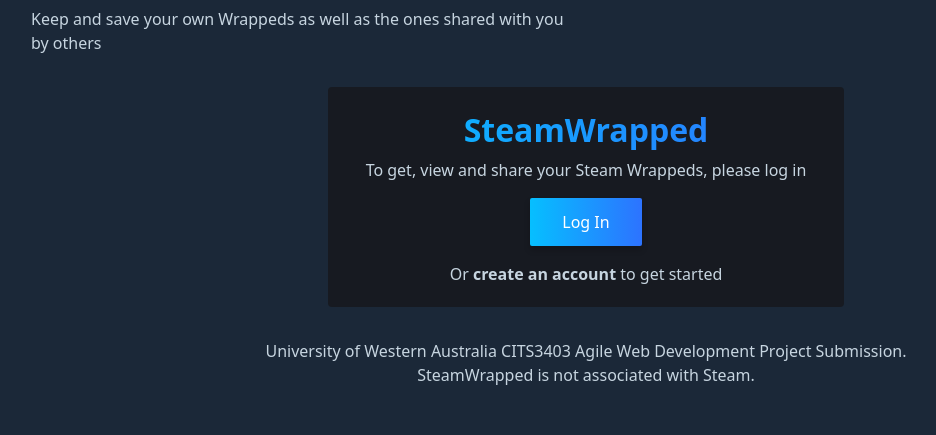
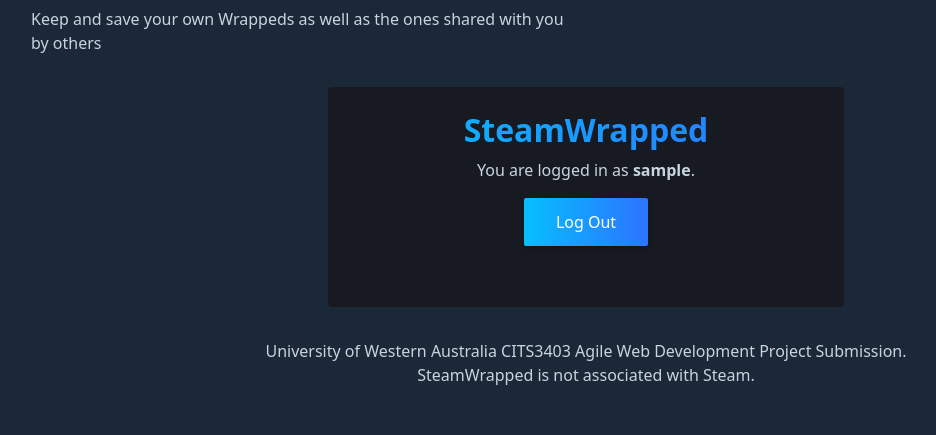
Before and after one commit to leftamarc/CITS3403-Project, a Flask app: page / in a window 1280 px wide. Shown: the part 501-936 px from the top of the page, without its empty margins (54-990 px from the left). Run offline with Flask 3, Linux system fonts and the light colour scheme; the visitor is signed in with stand-in values (Sample User, id 1); some libraries are stand-ins or nearby versions.

Commit message:
Update log_in_footer.html
edited log in footer to allow dynamic changes when sessioned

```diff
--- a/app/templates/elements/log_in_footer.html
+++ b/app/templates/elements/log_in_footer.html
@@ -1,16 +1,23 @@
 <div class="row justify-content-center">
     <div class="col-md-5 ">
         <div class="bottom-box p-4 mt-3 mb-3">
-            <h1 class="bottom-box-title login ">SteamWrapped</h1>
+            <h1 class="bottom-box-title login">SteamWrapped</h1>
+
+            {% if session.get('user_id') %}
+                <p class="bottom-box-text">You are logged in as <strong>{{ session.get('username') }}</strong>.</p>
+                <form action="{{ url_for('logout') }}" method="post">
+                    <button type="submit" class="button mb-3">Log Out</button>
+                </form>
+            {% else %}
                 <p class="bottom-box-text">To get, view and share your Steam Wrappeds, please log in</p>
                 <form action="{{ url_for('login') }}" method="get">
-                <button type="submit" class="button mb-3">
-                    Log In
-                </button>
+                    <button type="submit" class="button mb-3">Log In</button>
                 </form>
                 <p class="bottom-box-text">
                     Or <a href="{{ url_for('register') }}" class="link light-style"> <strong>create an account</strong></a> to get started
                 </p>
+            {% endif %}
+
         </div>
     </div>
 </div>
```
Lines whose indentation alone changed are shown as unchanged.
